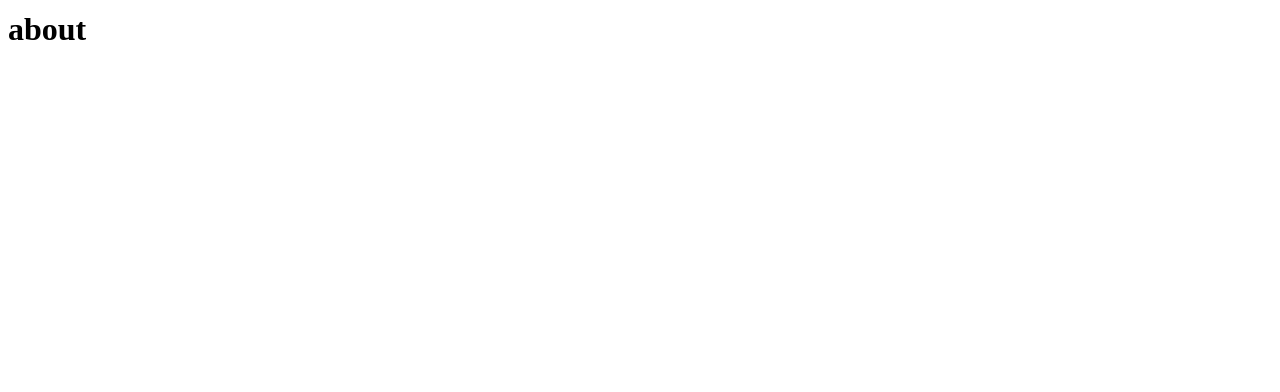
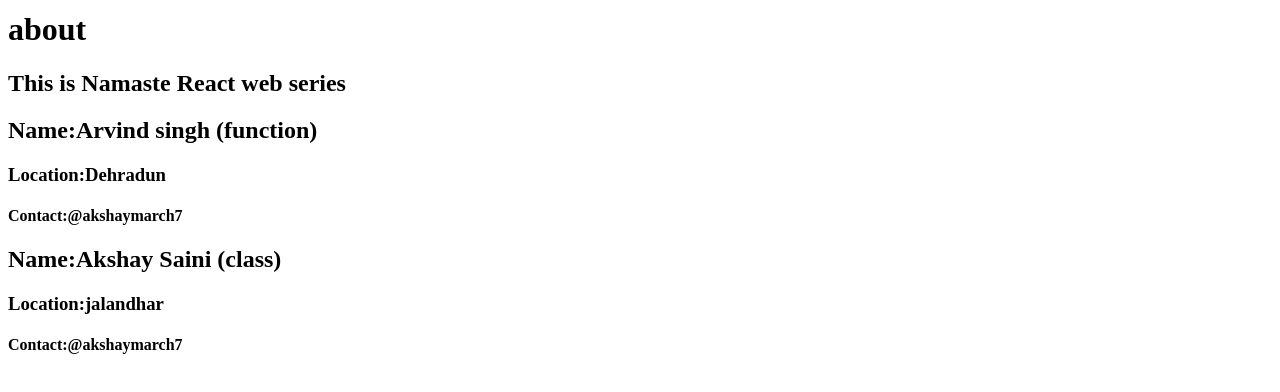
Before and after one commit to arvinxlogic/food-app, a React (Vite) app: page /about in a window 1280 px wide. Shown: the part 174-566 px from the top of the page. Built offline with nearby package versions, Linux system fonts and the light colour scheme.

Commit message:
class based components

```diff
--- a/src/Components/About.js
+++ b/src/Components/About.js
@@ -1,10 +1,15 @@
 import React from 'react'
+import User from './User'
+import UserClass from './UserClass'
 
 const About = () => {
   return (
-    <div>
+    <>
       <h1>about</h1>
-    </div>
+      <h2>This is Namaste React web series</h2>
+    <User name={"Arvind singh (function)"}/>
+    <UserClass name={"Akshay Saini (class) "} location={"jalandhar"}/>
+    </>
   )
 }
 
--- /dev/null
+++ b/src/Components/User.js
@@ -0,0 +1,15 @@
+import React from 'react'
+
+const User = (props) => {
+  return (
+    <div className="user-card">
+<h2>Name:{props.name}</h2>
+<h3>Location:Dehradun</h3>
+<h4>Contact:@akshaymarch7</h4>
+    </div>
+
+
+  )
+}
+
+export default User
--- /dev/null
+++ b/src/Components/UserClass.js
@@ -0,0 +1,18 @@
+import React from "react";
+
+class UserClass extends React.Component {
+  constructor(props) {
+    super(props);
+    console.log(props);
+  }
+  render() {
+    return (
+      <div className="user-card">
+        <h2>Name:{this.props.name}</h2>
+        <h3>Location:{this.props.location}</h3>
+        <h4>Contact:@akshaymarch7</h4>
+      </div>
+    );
+  }
+}
+export default UserClass;
```
Also changed, not shown: 2 other files (tests, documents, lock files or other folders).
